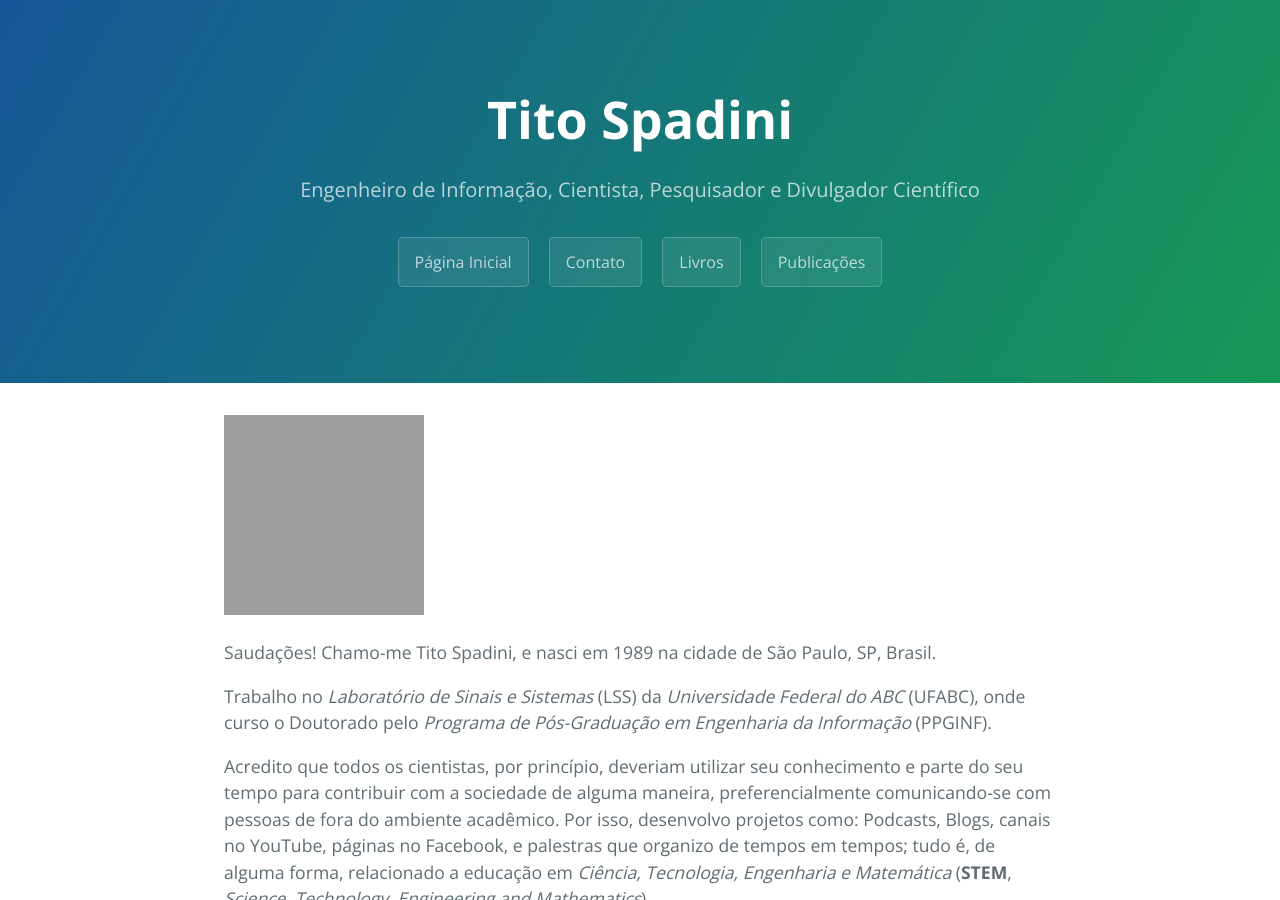
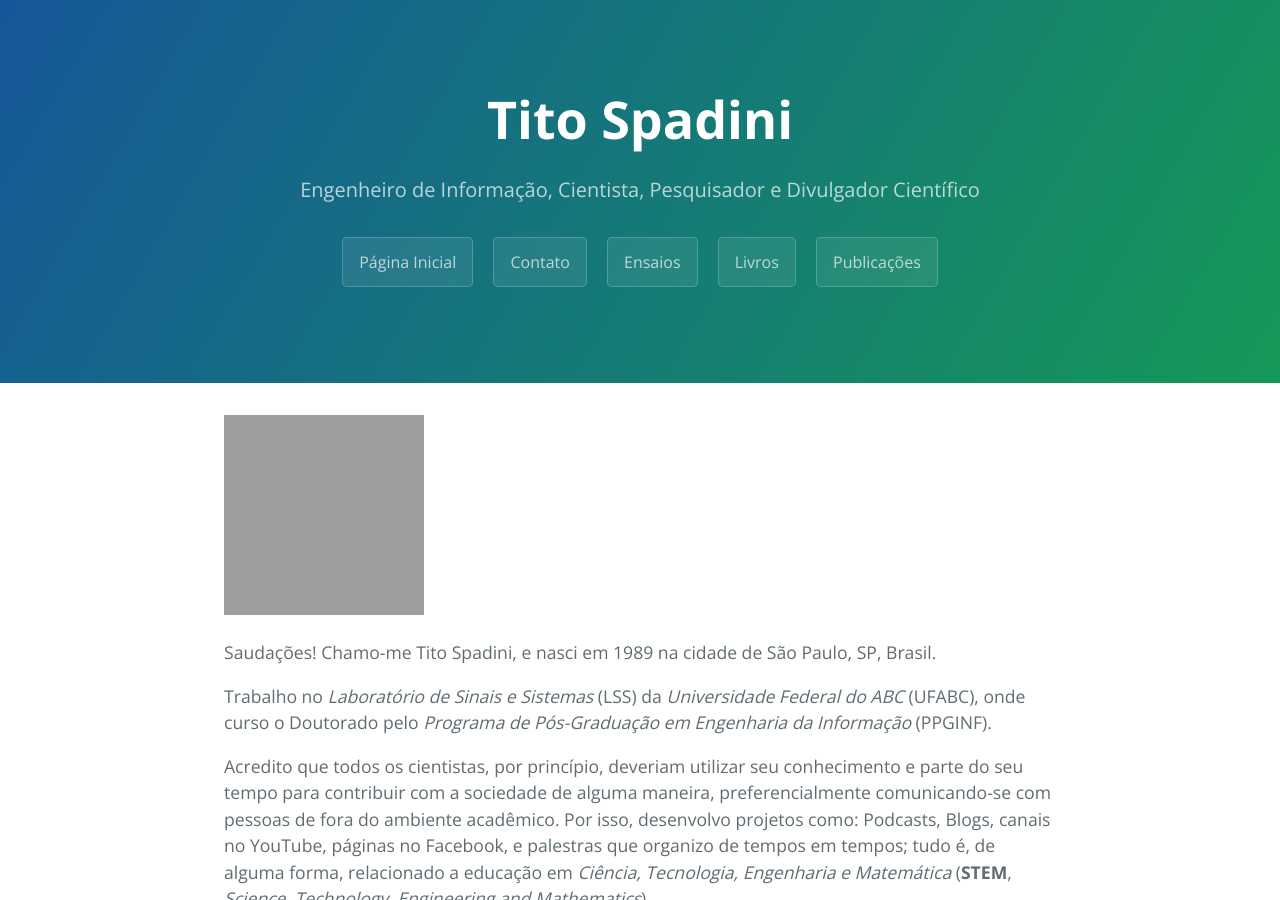
Before and after one commit to tito-spadini/titocaco.github.io, a Jekyll site: the page built from index.md, in a window 1280 px wide and 900 px high. Built offline with Jekyll 4.4.1, drawn with Linux system fonts in a browser that asks for light colours; grey boxes are pictures that could not be loaded.

Commit message:
Incluindo o botão de Ensaios

```diff
--- a/_layouts/default.html
+++ b/_layouts/default.html
@@ -39,7 +39,7 @@
 
         <a href="/" class="btn">Página Inicial</a>
         <a href="/contato" class="btn">Contato</a>
-        <!-- <a href="/blog" class="btn">Blog</a> -->
+        <a href="/ensaios" class="btn">Ensaios</a>
         <a href="/livros" class="btn">Livros</a>
         <a href="/publicacoes" class="btn">Publicações</a>
 
```
